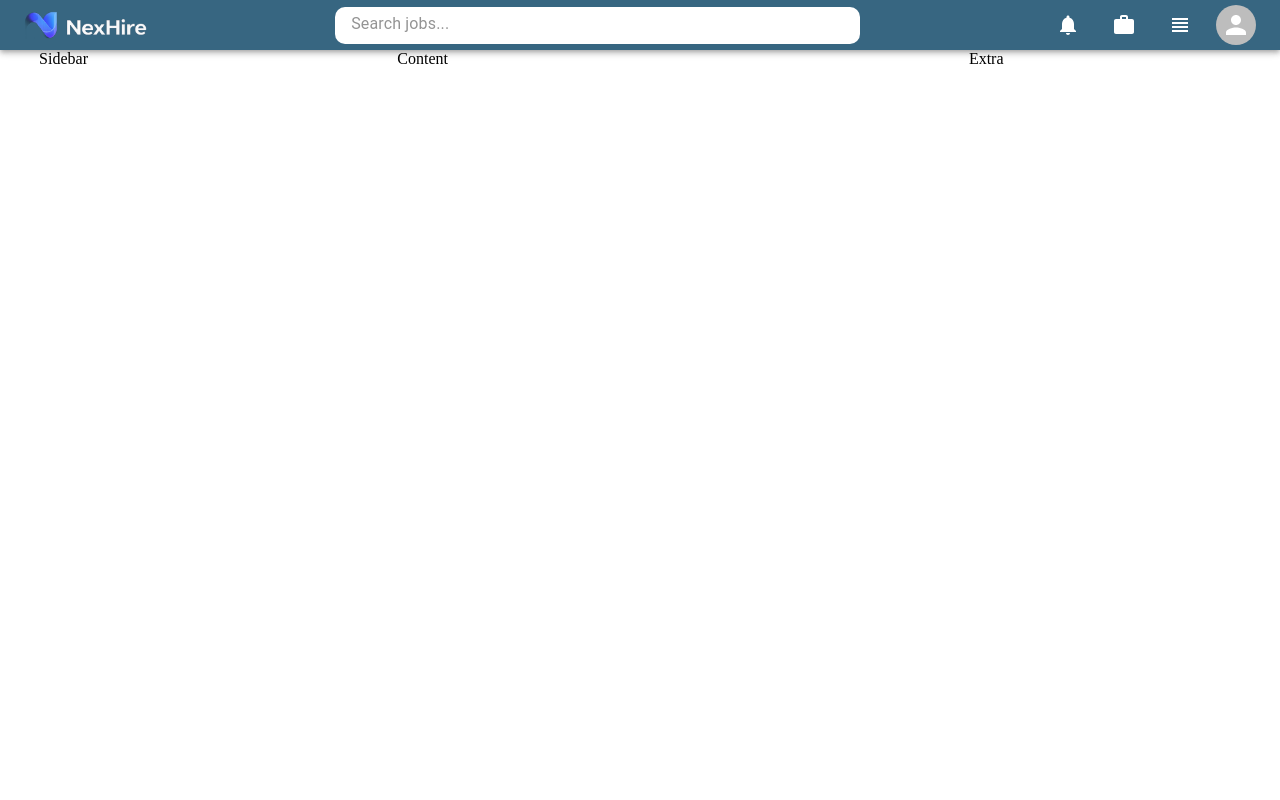
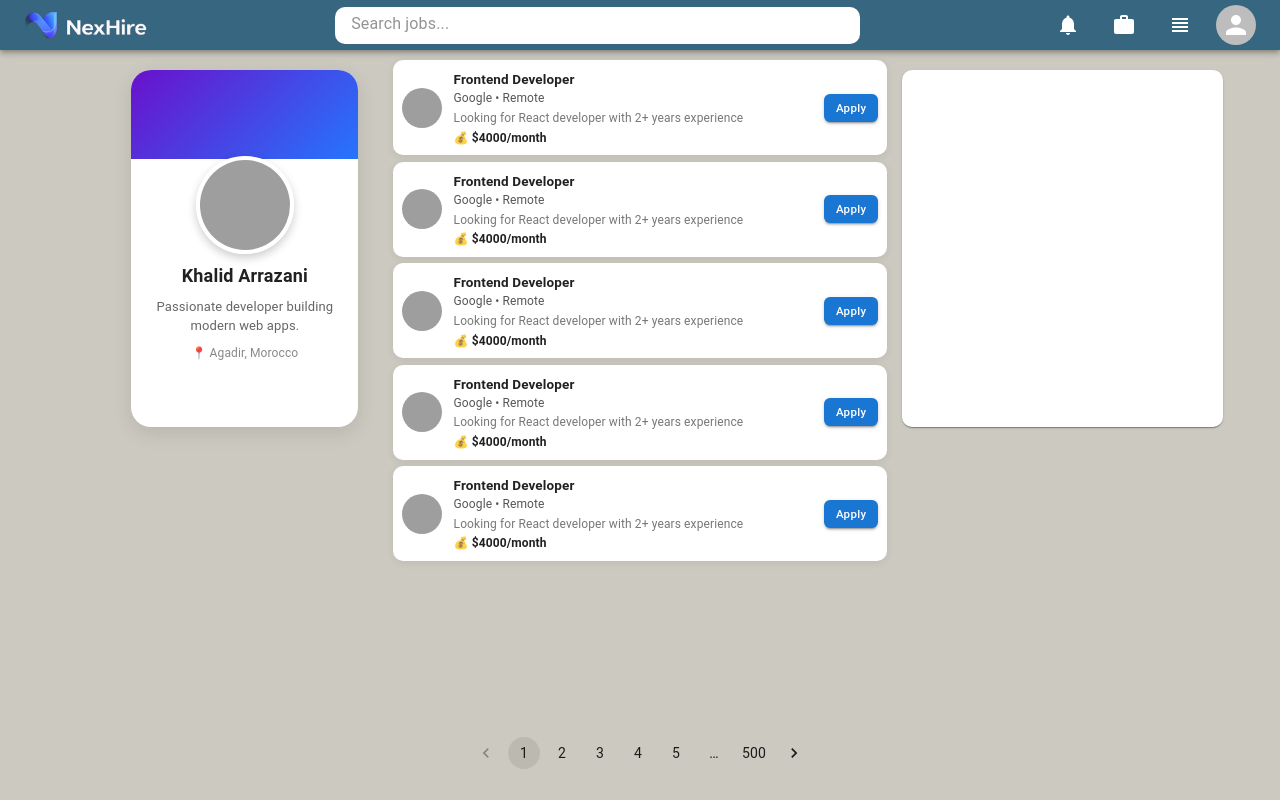
Before and after one commit to khalid-arrazani/JobPlatform-ui, a React (Vite) app: page / in a window 1280 px wide. Built offline with nearby package versions, Linux system fonts and the light colour scheme; grey boxes are pictures that could not be loaded.

Commit message:
add list jobs and add pagination

```diff
--- a/src/components/dashboard/ListJobs.jsx
+++ b/src/components/dashboard/ListJobs.jsx
@@ -1,8 +1,118 @@
+import { Box, Typography, Avatar, Button, Card } from "@mui/material";
 
+export default function JobList() {
+  const jobs = [
+    {
+      title: "Frontend Developer",
+      company: "Google",
+      location: "Remote",
+      salary: "$4000/month",
+      description: "Looking for React developer with 2+ years experience",
+      logo: "https://logo.clearbit.com/google.com",
+    },
+    {
+      title: "Frontend Developer",
+      company: "Google",
+      location: "Remote",
+      salary: "$4000/month",
+      description: "Looking for React developer with 2+ years experience",
+      logo: "https://logo.clearbit.com/google.com",
+    },
+    {
+      title: "Frontend Developer",
+      company: "Google",
+      location: "Remote",
+      salary: "$4000/month",
+      description: "Looking for React developer with 2+ years experience",
+      logo: "https://logo.clearbit.com/google.com",
+    },
+    {
+      title: "Frontend Developer",
+      company: "Google",
+      location: "Remote",
+      salary: "$4000/month",
+      description: "Looking for React developer with 2+ years experience",
+      logo: "https://logo.clearbit.com/google.com",
+    },
+    {
+      title: "Frontend Developer",
+      company: "Google",
+      location: "Remote",
+      salary: "$4000/month",
+      description: "Looking for React developer with 2+ years experience",
+      logo: "https://logo.clearbit.com/google.com",
+    },
+  ];
 
+  return (
+    <>
+      <div
+        style={{ height: "auto", background: "#ffffff00", paddingTop: "0.8%" }}
+      >
+        {jobs.map((job) => (
+          <Card
+            sx={{
+              display: "flex",
+              gap: 1.5,
+              p: 1.1,
+              background: "#ffffff",
+              borderRadius: "10px",
+              boxShadow: "0 2px 8px rgba(0,0,0,0.07)",
+              transition: "0.2s",
+              "&:hover": {
+                transform: "translateY(-2px)",
+                boxShadow: "0 4px 12px rgba(0,0,0,0.1)",
+              },
+              m: 0.8,
+              alignItems: "center",
 
-export default function JobList (){
-    return <>
+            }}
+          >
+            {/* Logo */}
+            <Avatar src={job.logo} sx={{ width: 40, height: 40 }} />
 
+            {/* Info */}
+            <Box sx={{ flex: 1 }}>
+
+              <Typography sx={{ fontWeight: "bold", fontSize: "13.5px" }}>
+                {job.title}
+              </Typography>
+
+              <Typography sx={{ fontSize: "12px", color: "#555" }}>
+                {job.company} • {job.location}
+              </Typography>
+
+              <Typography
+                sx={{ fontSize: "12px", color: "#777", mt: 0.2 }}
+                noWrap
+              >
+                {job.description}
+              </Typography>
+
+              <Typography
+                sx={{ mt: 0.2, fontWeight: "bold", fontSize: "12px" }}
+              >
+                💰 {job.salary}
+              </Typography>
+            </Box>
+
+            {/* Button */}
+            <Button
+              size="small"
+              variant="contained"
+              sx={{
+                borderRadius: "6px",
+                textTransform: "none",
+                fontSize: "11.5px",
+                px: 1.5,
+                minWidth: "auto",
+              }}
+            >
+              Apply
+            </Button>
+          </Card>
+        ))}
+      </div>
     </>
+  );
 }
--- /dev/null
+++ b/src/layouts/Dashboard.css
@@ -0,0 +1,40 @@
+
+
+
+.parent {
+    flex:1;
+    display: grid;
+    grid-template-columns: repeat(10, 1fr);
+    grid-template-rows: repeat(8, 1fr);
+    gap: 8px;
+}
+
+.div1 {
+    grid-column: span 3 / span 3;
+    grid-row: span 7 / span 6;
+    display: flex;
+    justify-content:end;
+
+}
+
+.div2 {
+    grid-column: span 4 / span 4;
+    grid-row: span 7 / span 6;
+    grid-column-start: 4;
+
+}
+
+.div3 {
+    grid-column: span 3 / span 3;
+    grid-row: span 7 / span 6;
+    grid-column-start: 8
+}
+
+.div4 {
+    grid-column: span 10 / span 10;
+    grid-row: span 2 / span 2;
+    grid-row-start: 8;
+    display: flex;
+    justify-content: center;
+    align-items: center;
+}
--- a/src/layouts/DashboardLayout.jsx
+++ b/src/layouts/DashboardLayout.jsx
@@ -1,28 +1,142 @@
 import Navbar from "../components/dashboard/Navbar.jsx";
+import "./Dashboard.css";
 import { Box } from "@mui/material";
 
-import Grid from "@mui/material/Grid";
-import {Container} from "@mui/material"
-export default function DashboardLayout({ children }) {
+import Pagination from "@mui/material/Pagination";
+import Stack from "@mui/material/Stack";
+
+import { Card } from "@mui/material";
+import {  Avatar, Typography } from "@mui/material";
+
+import JobList from "../components/dashboard/ListJobs.jsx";
+export default function DashboardLayout() {
   return (
-    <Box sx={{ height: "100vh", display: "flex", flexDirection: "column" }}>
+    <Box
+      sx={{
+        width: "100vw",
+        height: "100vh",
+        display: "flex",
+        flexDirection: "column",
+        background: "#ccc9c0",
+        padding: 0,
+      }}
+    >
       <Navbar />
 
-      <Grid container sx={{ flex: 1, width: "100%" , gap:1 , justifyContent:"space-around" }}>
-        <Grid item size={3}>
-          <Container sx={{ height: "99%" }}>Sidebar</Container>
-        </Grid>
+      {/* <Box
+        sx={{
+          flex: 1,
+          background: "#83212100",
+          display: "flex",
+          justifyContent: "center",
+          gap: 5,
+          overflow: "auto",
+        }}
+      >
+        <Card sx={{height:"35%",width:"20%",position:"fixed",left:"7%",mt:5}} ></Card>
 
-        <Grid item size={5}>
-          <Container sx={{  height: "100%" }}>Content</Container>
-        </Grid>
+        <JobList />
 
-        <Grid item size={3}>
-          <Container sx={{  height: "99%" }}>Extra</Container>
-        </Grid>
-      </Grid>
+        <Card sx={{height:"38%",width:"22%",position:"fixed",right:"6%",mt:5}} ></Card>
 
-      {/* <Box sx={{ padding: 3 }}>{children}</Box> */}
+      </Box>
+
+      <Box  >
+
+      </Box> */}
+
+      <div class="parent">
+
+        <div class="div1">
+          <Card
+  sx={{
+    height: "55%",
+    width: "60%",
+    borderRadius: "20px",
+    mt: "20px",
+    mr: "20px",
+    overflow: "hidden",
+    boxShadow: "0 6px 20px rgba(0,0,0,0.1)",
+  }}
+>
+  {/* Header */}
+  <Box
+    sx={{
+      height: "25%",
+      background: "linear-gradient(135deg, #6a11cb, #2575fc)",
+    }}
+  />
+
+  {/* Content */}
+  <Box
+    sx={{
+      height: "75%",
+      display: "flex",
+      flexDirection: "column",
+      alignItems: "center",
+      justifyContent: "center",
+      mt: "-50px",
+      textAlign: "center",
+      p: 2,
+    }}
+  >
+    {/* Image */}
+    <Avatar
+      src="/myImage.jpg"
+      sx={{
+        width: 90,
+        height: 90,
+        border: "4px solid white",
+        boxShadow: "0 4px 10px rgba(0,0,0,0.2)",
+      }}
+    />
+
+    {/* Name */}
+    <Typography
+      sx={{
+        fontWeight: "bold",
+        fontSize: "18px",
+        mt: 1,
+      }}
+    >
+      Khalid Arrazani
+    </Typography>
+
+    {/* Description */}
+    <Typography sx={{ fontSize: "13px", color: "#666", mt: 1 }}>
+      Passionate developer building modern web apps.
+    </Typography>
+
+    {/* Address */}
+    <Typography sx={{ fontSize: "12px", color: "#888", mt: 1 }}>
+      📍 Agadir, Morocco
+    </Typography>
+  </Box>
+</Card>
+        </div>
+
+
+
+        <div class="div2">
+            <JobList />
+        </div>
+
+
+
+        <div class="div3">
+           <Card sx={{height:"55%",width:"85%",borderRadius:"10px",background:"#ffffff",mt:"20px"}}></Card>
+        </div>
+
+
+
+        <div class="div4">
+          <Stack spacing={2}>
+            <Pagination count={500} />
+          </Stack>
+        </div>
+
+
+      </div>
     </Box>
   );
 }
--- a/src/pages/DashboardPage.jsx
+++ b/src/pages/DashboardPage.jsx
@@ -3,7 +3,7 @@
 export default function DashboardPage() {
   return (
     <DashboardLayout>
-      <h1>Welcome Khalid 👋</h1>
+
     </DashboardLayout>
   );
 }
```
